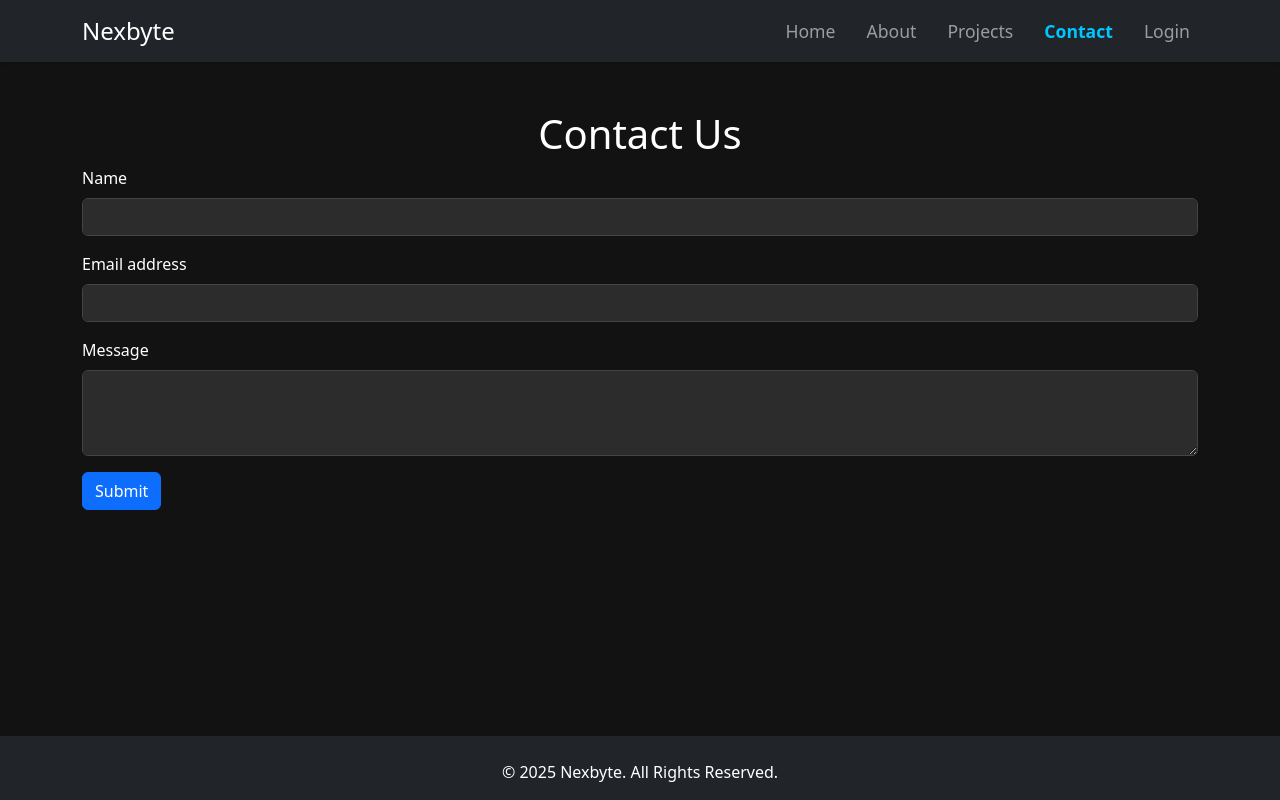
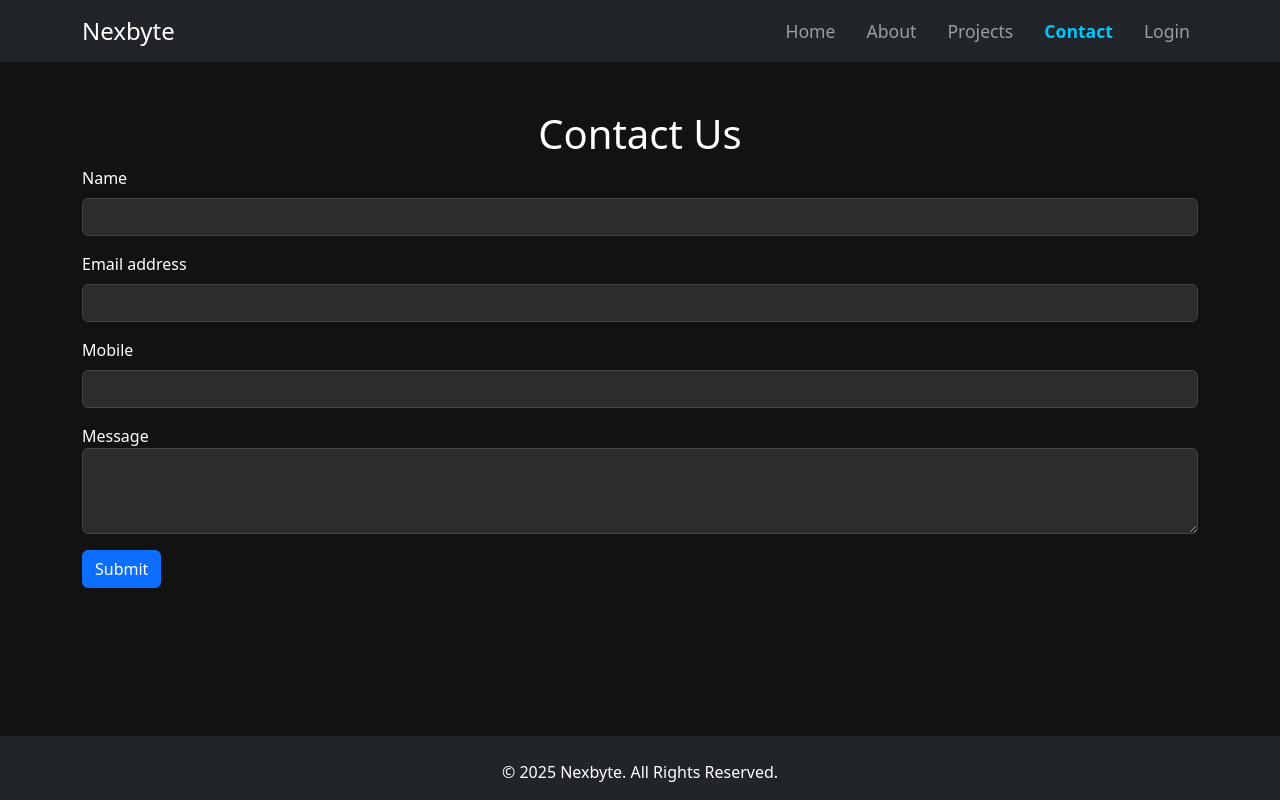
Before and after one commit to Krishna006tandon/Nexbyte_dev, a React (Create React App) app in the folder nexbyte-portfolio/: page /contact in a window 1280 px wide. Built offline with nearby package versions, Linux system fonts and the light colour scheme.

Commit message:
feat: implement contact form with API integration and form handling

```diff
--- a/nexbyte-portfolio/src/pages/Contact.js
+++ b/nexbyte-portfolio/src/pages/Contact.js
@@ -1,22 +1,62 @@
-import React from 'react';
+import React, { useState } from 'react';
 import './Contact.css';
 
 const Contact = () => {
+  const [formData, setFormData] = useState({
+    name: '',
+    email: '',
+    mobile: '',
+    message: ''
+  });
+
+  const { name, email, mobile, message } = formData;
+
+  const onChange = e => setFormData({ ...formData, [e.target.id]: e.target.value });
+
+  const onSubmit = async e => {
+    e.preventDefault();
+    try {
+      const res = await fetch('/api/contact', {
+        method: 'POST',
+        headers: {
+          'Content-Type': 'application/json'
+        },
+        body: JSON.stringify(formData)
+      });
+      const data = await res.json();
+      console.log(data);
+      alert('Message sent successfully!');
+      setFormData({
+        name: '',
+        email: '',
+        mobile: '',
+        message: ''
+      });
+    } catch (err) {
+      console.error(err);
+      alert('Something went wrong!');
+    }
+  };
+
   return (
     <div className="container mt-5">
       <h1 className="text-center">Contact Us</h1>
-      <form className="contact-form">
+      <form className="contact-form" onSubmit={onSubmit}>
         <div className="mb-3">
           <label htmlFor="name" className="form-label">Name</label>
-          <input type="text" className="form-control dark-input" id="name" />
+          <input type="text" className="form-control dark-input" id="name" value={name} onChange={onChange} />
         </div>
         <div className="mb-3">
           <label htmlFor="email" className="form-label">Email address</label>
-          <input type="email" className="form-control dark-input" id="email" />
+          <input type="email" className="form-control dark-input" id="email" value={email} onChange={onChange} />
         </div>
         <div className="mb-3">
-          <label htmlFor="message" className="form-label">Message</label>
-          <textarea className="form-control dark-input" id="message" rows="3"></textarea>
+          <label htmlFor="mobile" className="form-label">Mobile</label>
+          <input type="text" className="form-control dark-input" id="mobile" value={mobile} onChange={onChange} />
+        </div>
+        <div className="mb-3">
+          <label htmlFor="message" className-="form-label">Message</label>
+          <textarea className="form-control dark-input" id="message" rows="3" value={message} onChange={onChange}></textarea>
         </div>
         <button type="submit" className="btn btn-primary">Submit</button>
       </form>
```
Also changed, not shown: nexbyte-portfolio/api/index.js (+26 -0 lines), nexbyte-portfolio/api/models/Contact.js (added, +26 -0 lines).
